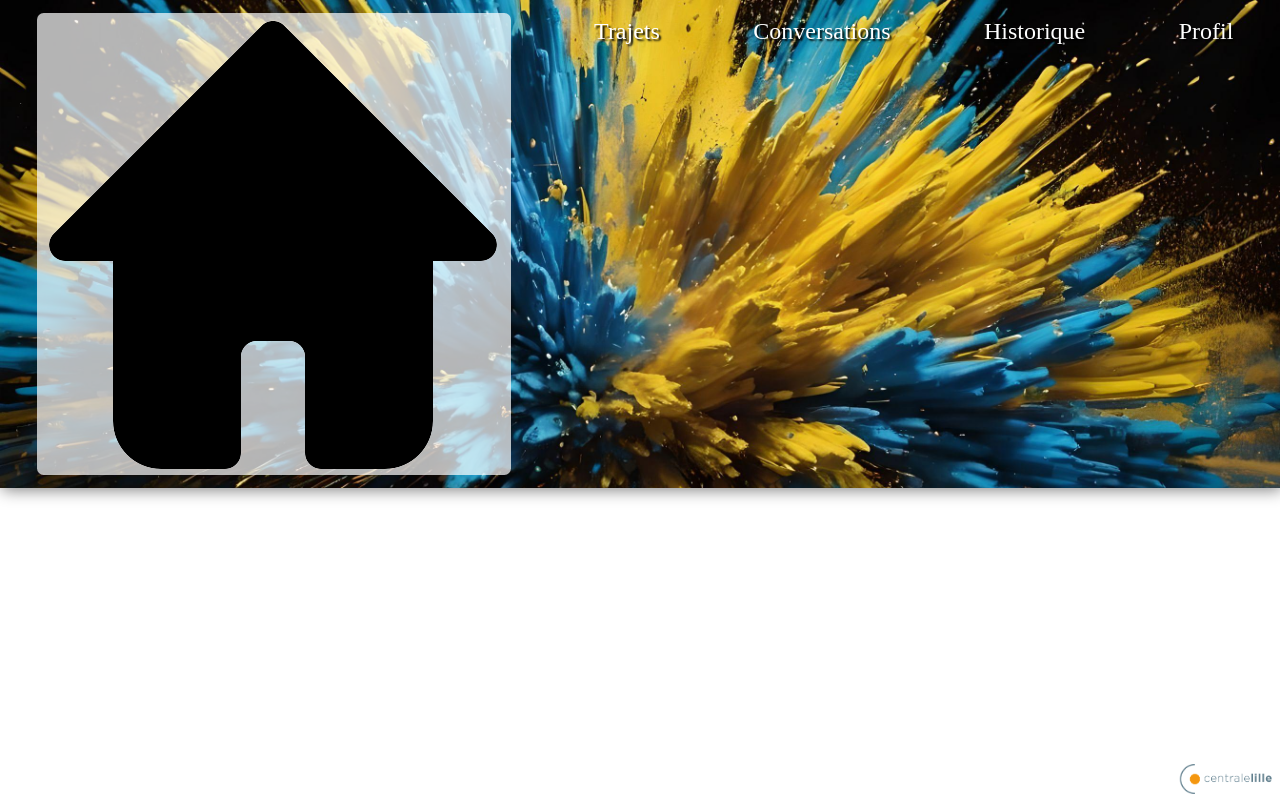
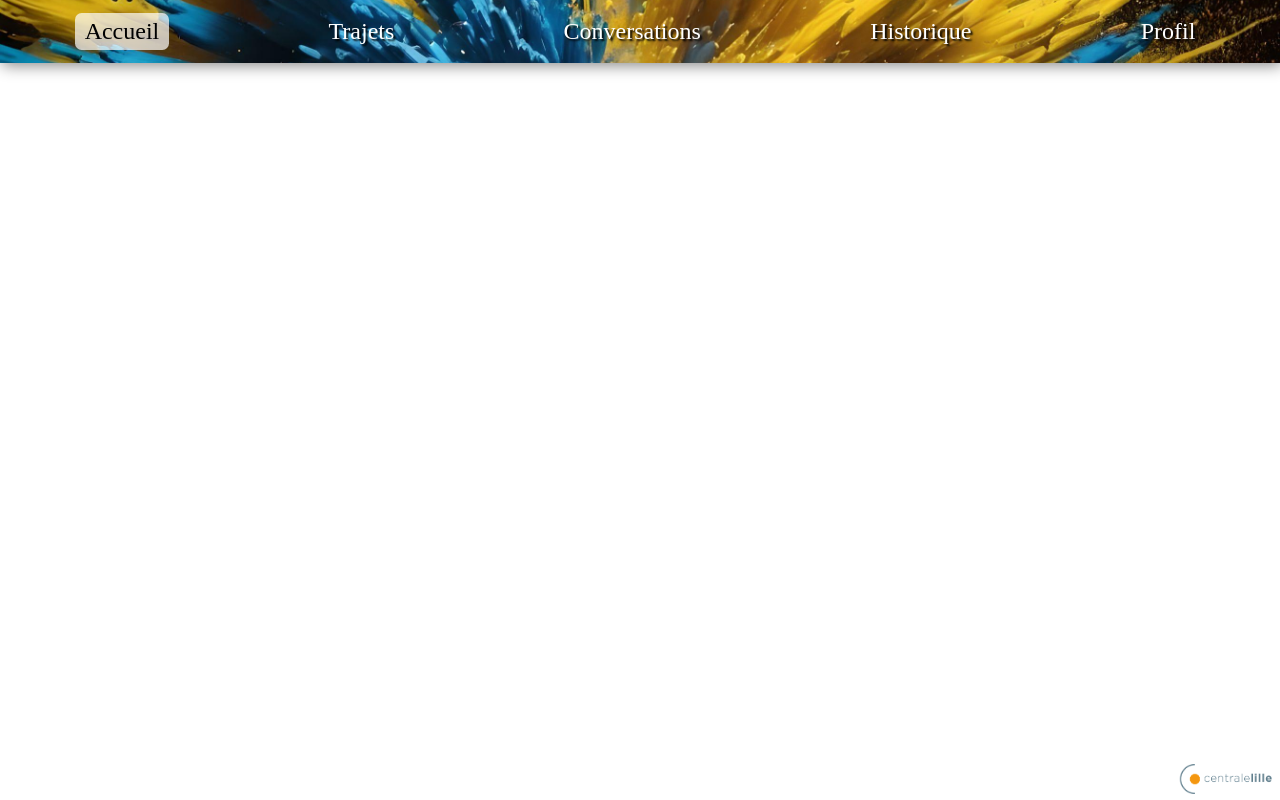
Before and after one commit to JulesVoyer/ProjetWEB, a PHP site: page /index.php in a window 1280 px wide. Run offline with PHP 8.4, Linux system fonts and the light colour scheme.

Commit message:
Encore des soucis à régler sur le header
Le text passe en noir quand la vue concernée est sélectionnée mais pas les icons parce que j'ai utilisé des content pour les placer.
Voir plus tard si on peut mieux faire

```diff
--- a/index.php
+++ b/index.php
@@ -25,7 +25,7 @@
     // Si l'utilisateur n'est pas connecté, on affiche la vue login
     include("templates/$view.php");
 
-} else {*/
+} else { */
 
     // Sinon
 
--- a/templates/header.php
+++ b/templates/header.php
@@ -28,27 +28,43 @@
 
 		$(document).ready( function() {
 
+			currentIcon();
+
+			$(window).resize(function() {
+				currentIcon();
+			})
+
+		} ) // fin ready
+
+		function currentIcon () {
 			// la variable view récupérée dans la page index.php
 			// et donc accessible ici
 			// est écrite comme l'id du lien qui lui est associé
 			// on récupère donc cette variable pour mettre en surbrillance
 			// l'icon associé à la vue sélectionnée
 			var view = <?php echo json_encode($view); ?>;
+
 			$("#banner a").each(function() {
 
 				if ($(this).attr("id") === view) {
-					$(this).css({ "color": "black",
-						    "background-color": "rgba(255, 255, 255, 0.7)",
-						    "text-shadow": "none"
-						}
-					);
-					if (window.matchMedia('(max-width:550px)')) {
-						$(this).css("content", "url('ressources/" + view + "-noir.png')");
+
+					if (window.matchMedia('(max-width:550px)').matches) {
+						$(this).css({
+								"background-color": "rgba(255, 255, 255, 0.7)",
+								"text-shadow": "none"
+							})
+					} else {
+						$(this).css({
+								"color": "black",
+								"background-color": "rgba(255, 255, 255, 0.7)",
+								"text-shadow": "none"
+							}
+						);
 					}
 				}
 			} );
+		}
 
-		} )
 	</script>
 
 </head>
```
